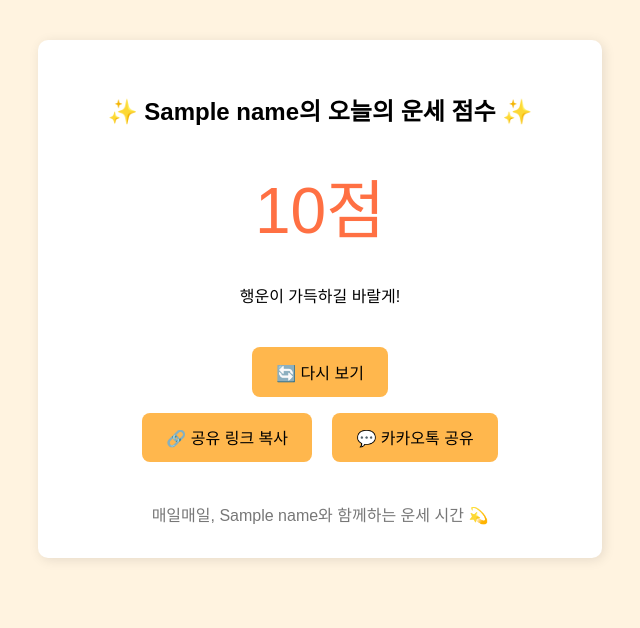
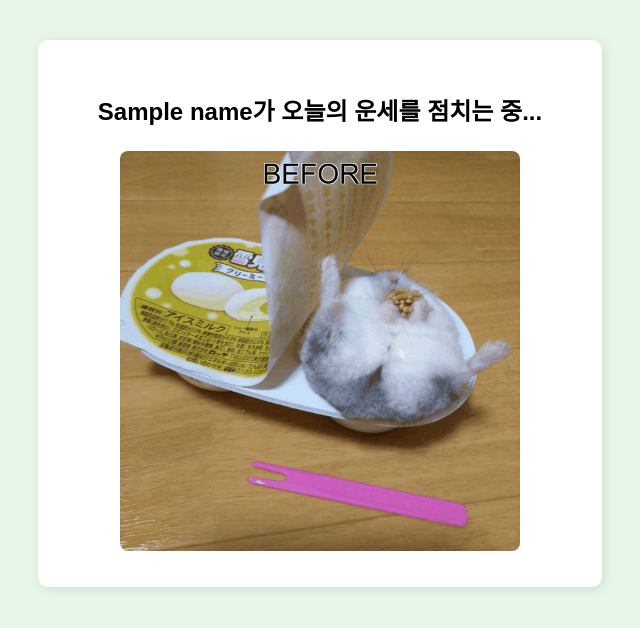
Before and after one commit to duddnrdld/SABSARI, a Flask app: template templates/fortune_loading.html in a window 1280 px wide. Shown: the top 628 px of the page, without its empty margins (320-960 px from the left). Run offline with Flask 3, Linux system fonts and the light colour scheme; the template is opened without the code that fills it: most values are stand-ins (such as "Sample title", 1, 10 or a date in 2020); some libraries are stand-ins or nearby versions.

Commit message:
Add files via upload

```diff
--- a/templates/fortune_loading.html
+++ b/templates/fortune_loading.html
@@ -2,25 +2,13 @@
 <html lang="ko">
 <head>
   <meta charset="UTF-8">
+  <meta http-equiv="refresh" content="5; url={{ url_for('result') }}">
   <meta name="viewport" content="width=device-width, initial-scale=1.0">
-  <title>오늘의 운세 결과</title>
-
-  <!-- 🟡 Open Graph 메타태그 -->
-  <meta property="og:title" content="사브사리 오늘의 운세 결과">
-  <meta property="og:description" content="{{ name }}의 오늘의 운세 점수는 {{ score }}점!">
-  <meta property="og:image" content="{{ url_for('static', filename='og.png', _external=True) }}">
-  <meta property="og:url" content="{{ request.url }}">
-
-  <!-- 🟡 Kakao SDK -->
-  <script src="https://developers.kakao.com/sdk/js/kakao.js"></script>
-  <script>
-    Kakao.init('1642da286406de685d9da6a719a1a8fb'); // 카카오 JavaScript 키
-  </script>
-
+  <title>운세 보는 중...</title>
   <style>
     body {
       font-family: 'Arial', sans-serif;
-      background-color: #fff3e0;
+      background-color: #e8f5e9;
       text-align: center;
       padding: 2rem;
     }
@@ -32,91 +20,22 @@
       border-radius: 10px;
       box-shadow: 2px 2px 12px rgba(0,0,0,0.1);
     }
-    .score {
-      font-size: 4rem;
-      color: #ff7043;
-      margin: 2rem 0;
+    .gif-wrapper {
+      margin-top: 1.5rem;
     }
-    .footer {
-      margin-top: 2rem;
-      font-size: 1rem;
-      color: #777;
-    }
-    .buttons {
-      margin-top: 2rem;
-    }
-    button {
-      margin: 0.5rem;
-      padding: 0.8rem 1.5rem;
-      font-size: 1rem;
-      background-color: #ffb74d;
-      border: none;
+    img {
+      width: 80%;
+      max-width: 400px;
       border-radius: 8px;
-      cursor: pointer;
-    }
-    button:hover {
-      background-color: #ffa726;
-    }
-    #copy-msg {
-      margin-top: 1rem;
-      color: green;
-      font-size: 0.9rem;
-      display: none;
     }
   </style>
 </head>
 <body>
   <div class="container">
-    <h2>✨ {{ name }}의 오늘의 운세 점수 ✨</h2>
-    <div class="score">{{ score }}점</div>
-    <p>행운이 가득하길 바랄게!</p>
-
-    <div class="buttons">
-      <form action="{{ url_for('greeting') }}">
-        <button type="submit">🔄 다시 보기</button>
-      </form>
-      <button onclick="copyLink()">🔗 공유 링크 복사</button>
-      <button onclick="shareKakao()">💬 카카오톡 공유</button>
-      <div id="copy-msg">링크가 복사되었습니다!</div>
+    <h2>{{ name }}가 오늘의 운세를 점치는 중...</h2>
+    <div class="gif-wrapper">
+      <img src="{{ url_for('static', filename='gif/fortune.gif') }}" alt="운세 점치는 중">
     </div>
-
-    <div class="footer">매일매일, {{ name }}와 함께하는 운세 시간 💫</div>
   </div>
-
-  <script>
-    function copyLink() {
-      navigator.clipboard.writeText(window.location.href)
-        .then(() => {
-          document.getElementById("copy-msg").style.display = "block";
-          setTimeout(() => {
-            document.getElementById("copy-msg").style.display = "none";
-          }, 2000);
-        });
-    }
-
-    function shareKakao() {
-      Kakao.Share.sendDefault({
-        objectType: 'feed',
-        content: {
-          title: '{{ name }}의 오늘의 운세 결과',
-          description: '✨ 점수: {{ score }}점 ✨\n지금 사브사리 운세도 확인해보세요!',
-          imageUrl: "{{ url_for('static', filename='og.png', _external=True) }}",
-          link: {
-            mobileWebUrl: window.location.href,
-            webUrl: window.location.href
-          }
-        },
-        buttons: [
-          {
-            title: '운세 보러 가기',
-            link: {
-              mobileWebUrl: window.location.href,
-              webUrl: window.location.href
-            }
-          }
-        ]
-      });
-    }
-  </script>
 </body>
 </html>
```
